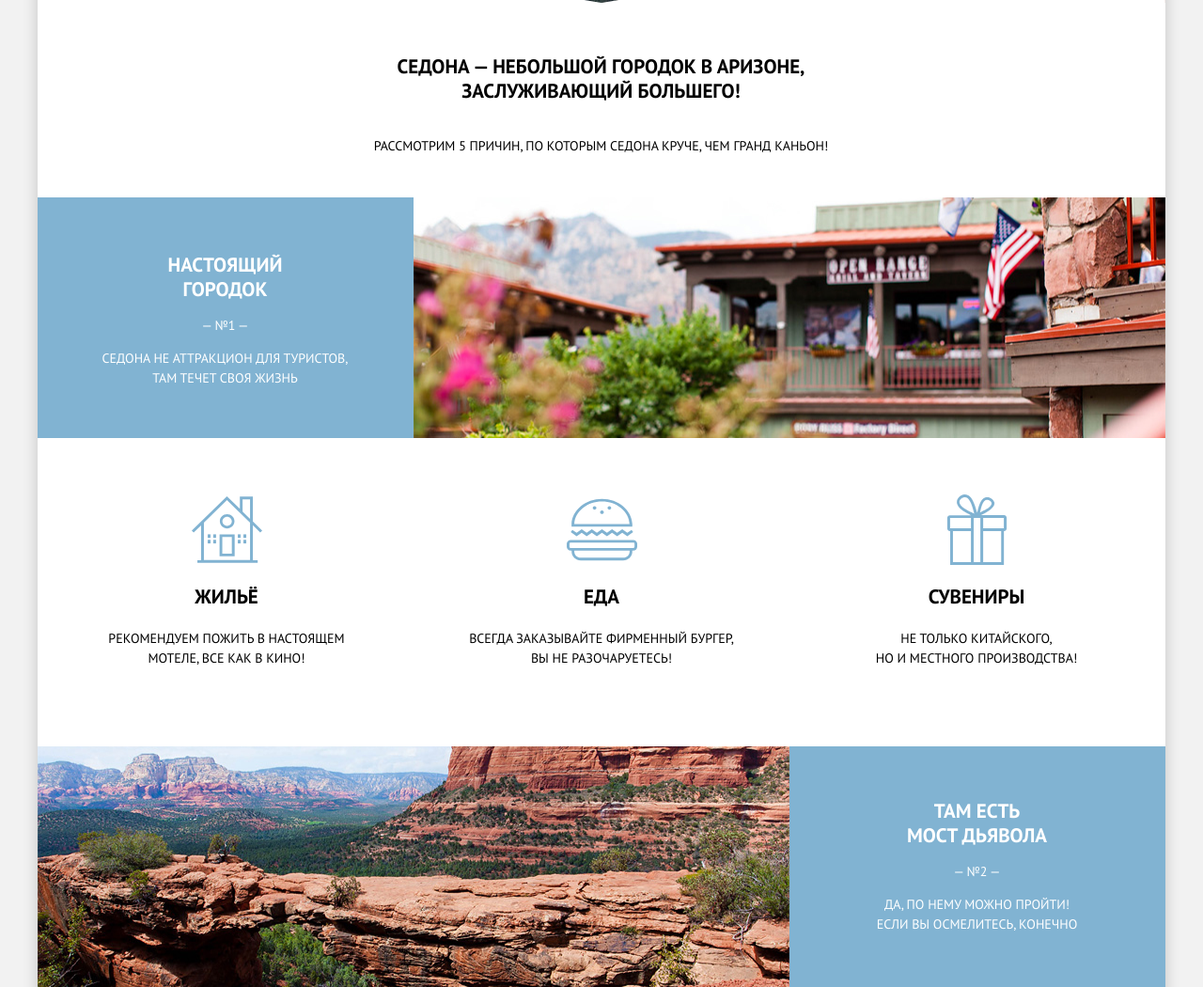
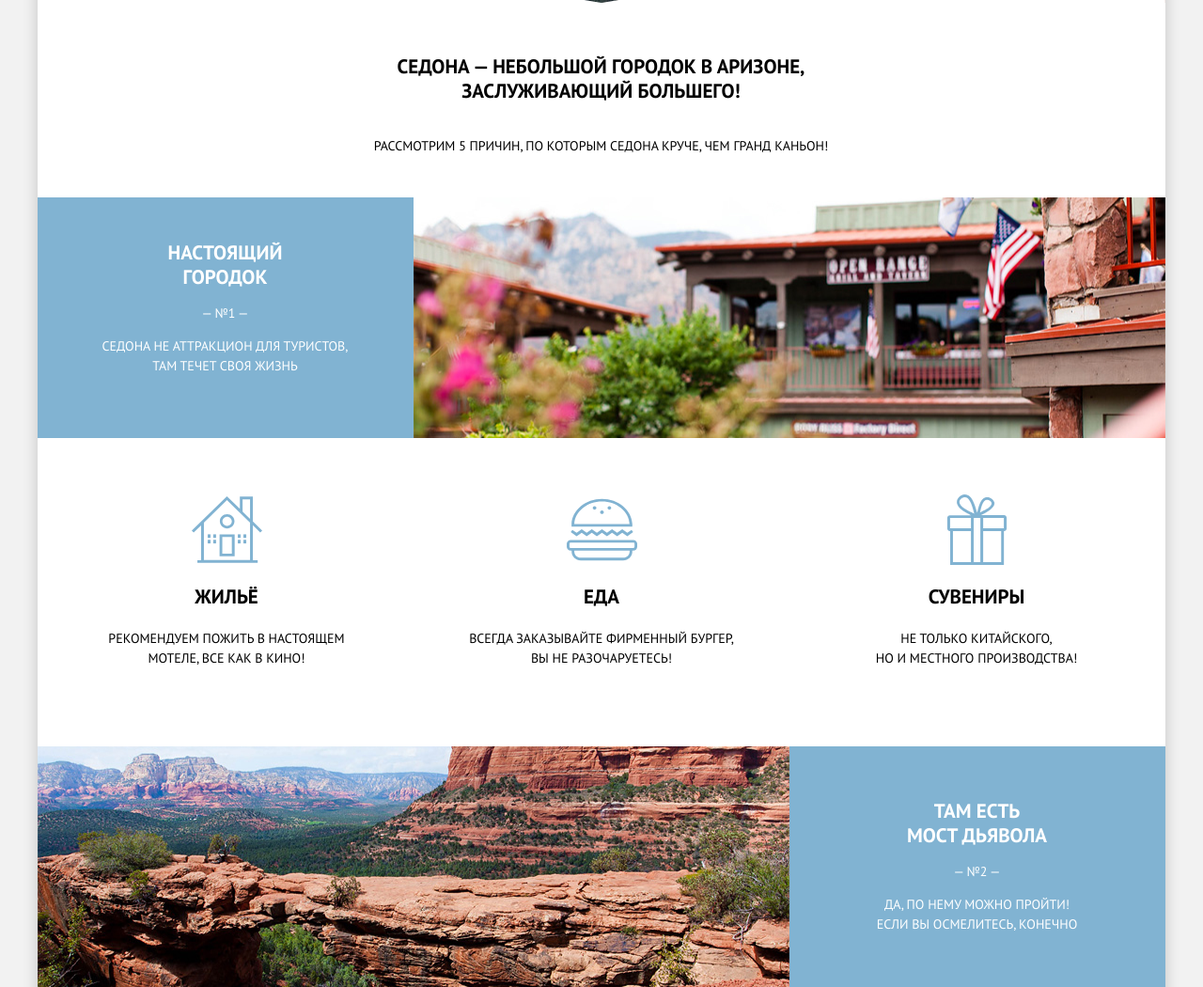
Before and after one commit to mrdalvik/1835941-sedona-23, a website: page source/index.html in a window 1280 px wide. Shown: the part 571-1621 px from the top of the page at 94% size. Drawn offline with nearby package versions, Linux system fonts and the light colour scheme; files that its build step writes are made by us from their sources; files whose address does not match are found by name.

Commit message:
Pixelperfect крупных блоков главной страницы для десктопа

```diff
--- a/source/less/block/advantage.less
+++ b/source/less/block/advantage.less
@@ -29,7 +29,7 @@
 }
 
 .advantage__wrapper {
-  padding-top: 32px;
+  padding-top: 7px;
   padding-bottom: 27px;
   padding-left: 17px;
   padding-right: 18px;
```
